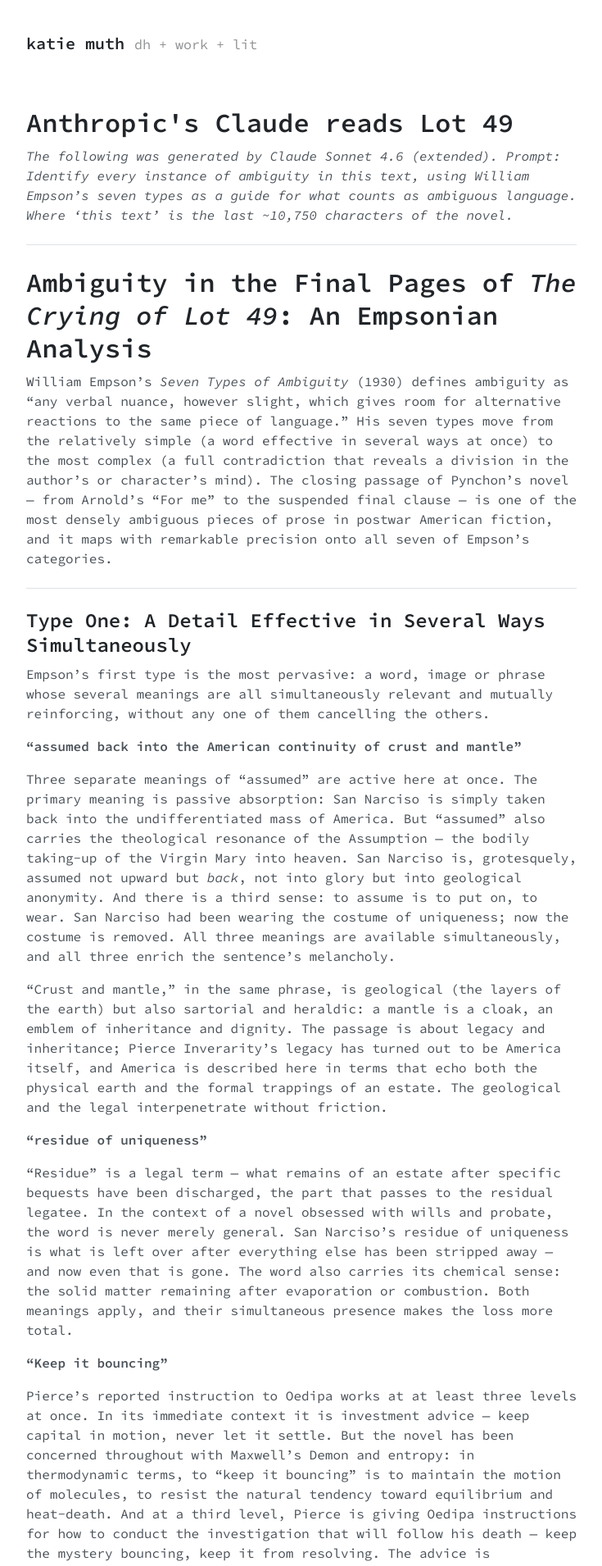
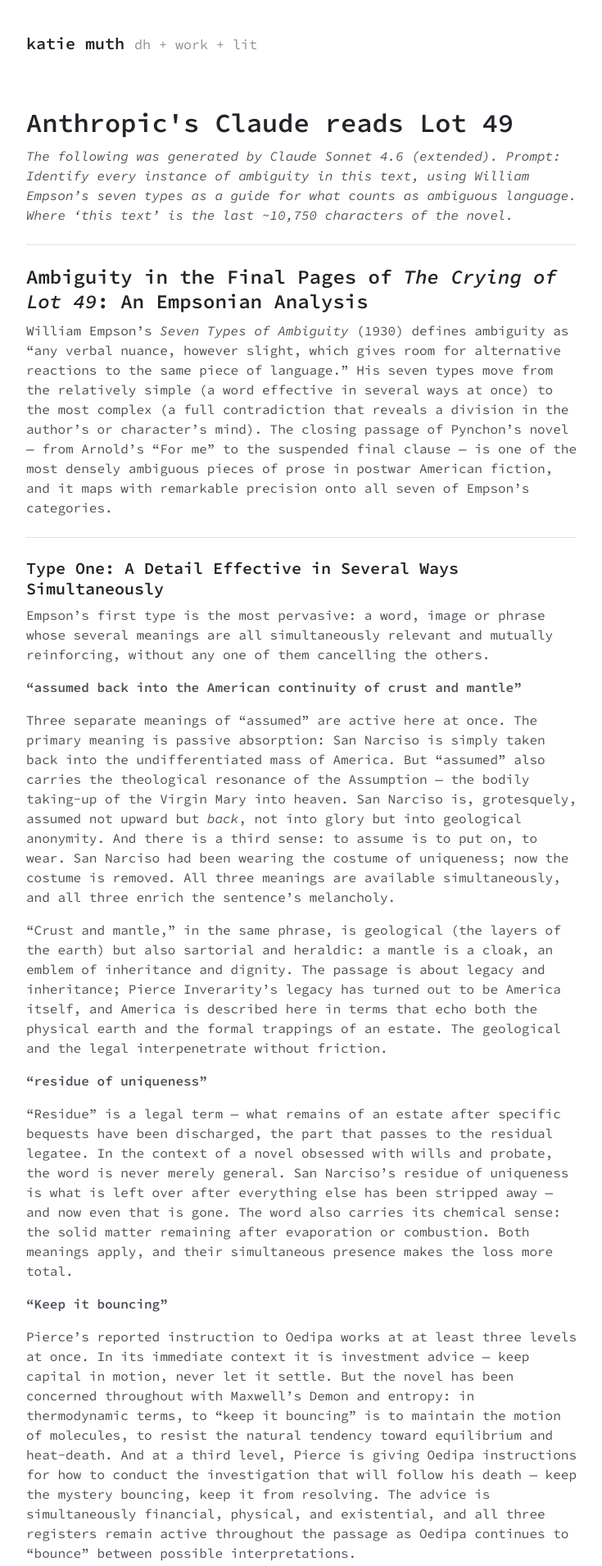
Before and after one commit to krmuth/krmuth.github.io, a Jekyll site: the page built from lot49_empson_analysis.md, in a window 1280 px wide. Shown: the top 1910 px of the page at 82% size, without its empty margins (272-1007 px from the left). Built offline with Jekyll 4.4.1, drawn with Linux system fonts in a browser that asks for light colours.

```diff
--- a/lot49_empson_analysis.md
+++ b/lot49_empson_analysis.md
@@ -6,13 +6,13 @@ title: Anthropic's Claude reads Lot 49
 *The following was generated by Claude Sonnet 4.6 (extended). Prompt: Identify every instance of ambiguity in this text, using William Empson's seven types as a guide for what counts as ambiguous language. Where 'this text' is the last ~10,750 characters of the novel.*
 
 ---
-# Ambiguity in the Final Pages of *The Crying of Lot 49*: An Empsonian Analysis
+## Ambiguity in the Final Pages of *The Crying of Lot 49*: An Empsonian Analysis
 
 William Empson's *Seven Types of Ambiguity* (1930) defines ambiguity as "any verbal nuance, however slight, which gives room for alternative reactions to the same piece of language." His seven types move from the relatively simple (a word effective in several ways at once) to the most complex (a full contradiction that reveals a division in the author's or character's mind). The closing passage of Pynchon's novel — from Arnold's "For me" to the suspended final clause — is one of the most densely ambiguous pieces of prose in postwar American fiction, and it maps with remarkable precision onto all seven of Empson's categories.
 
 ---
 
-## Type One: A Detail Effective in Several Ways Simultaneously
+### Type One: A Detail Effective in Several Ways Simultaneously
 
 Empson's first type is the most pervasive: a word, image or phrase whose several meanings are all simultaneously relevant and mutually reinforcing, without any one of them cancelling the others.
 
@@ -40,7 +40,7 @@ The three terms accumulate in a way that is effective in several ways simultaneo
 
 ---
 
-## Type Two: Two or More Alternative Meanings Are Fully Resolved Into One
+### Type Two: Two or More Alternative Meanings Are Fully Resolved Into One
 
 Empson's second type describes an instance where two distinct meanings of a word or phrase do not merely coexist but fuse — where the metaphorical and the literal, or the abstract and the concrete, become perfectly coincident.
 
@@ -58,7 +58,7 @@ Pierce "wrote the testament" to harass a onetime mistress, or to encode the Tris
 
 ---
 
-## Type Three: Two Apparently Unconnected Meanings Given Simultaneously (the Pun or Zeugma)
+### Type Three: Two Apparently Unconnected Meanings Given Simultaneously (the Pun or Zeugma)
 
 Type three occurs when a single word or construction generates two meanings that belong to entirely different semantic fields, with no evident connection between them except the accident of the same word.
 
@@ -80,7 +80,7 @@ The novel's title, withheld until the final clause, compresses several unconnect
 
 ---
 
-## Type Four: Alternative Meanings That Combine to Clarify a Complicated State of Mind
+### Type Four: Alternative Meanings That Combine to Clarify a Complicated State of Mind
 
 Empson's fourth type describes ambiguities that do not so much confuse the reader as precisely convey a psychological complexity — where the multiplicity of meaning *is* the meaning, reflecting an unsettled, contradictory, or unresolved state in the character or speaker.
 
@@ -102,7 +102,7 @@ The three nouns — expansion, visit, instruction — are deliberately vague. Oe
 
 ---
 
-## Type Five: A Fortunate Confusion — Where the Author Discovers a Meaning in the Process of Writing
+### Type Five: A Fortunate Confusion — Where the Author Discovers a Meaning in the Process of Writing
 
 Empson describes his fifth type as arising when a writer "does not know what he thinks about something and is trying to find out." It occurs when a simile goes "wrong" in a productive way, or when a metaphor runs ahead of the argument and discovers something unexpected.
 
@@ -122,7 +122,7 @@ The first sentence builds toward the sublime — a descending angel, a priestly
 
 ---
 
-## Type Six: What Is Said Is Contradictory or Irrelevant, Forcing the Reader to Invent Meanings
+### Type Six: What Is Said Is Contradictory or Irrelevant, Forcing the Reader to Invent Meanings
 
 In Empson's sixth type, the statement as written is contradictory, tautological, or somehow inadequate, and the reader must do interpretive work to make sense of it.
 
@@ -140,7 +140,7 @@ These two sentences are placed in apposition as though they are equivalent — t
 
 ---
 
-## Type Seven: Full Contradiction — Two Meanings That Are Irreconcilable, Revealing a Fundamental Division
+### Type Seven: Full Contradiction — Two Meanings That Are Irreconcilable, Revealing a Fundamental Division
 
 Empson's seventh type is the most extreme: a statement where two readings are "the two opposite meanings defined by the context," and no synthesis is available. The ambiguity does not enrich the meaning but splits it.
 
@@ -162,7 +162,7 @@ The entire penultimate paragraph is structured as a series of binary oppositions
 
 ---
 
-## Conclusion
+### Conclusion
 
 What makes this passage extraordinary, by Empson's own standards, is that it does not deploy ambiguity as ornament but as argument. The uncertainties are not incidental — they are the subject. Pynchon is writing about a character who cannot determine whether the world is full of hidden meaning or entirely empty of it, and the language at every level enacts that indeterminacy. Type One ambiguities (the compressed, multi-valent words like "assumed," "residue," "Keep it bouncing") carry the texture of a world in which everything might mean several things at once. Type Seven ambiguities (true paranoia, beaten death, the final either/or) carry the structural argument that some of these meanings are not compatible, and that we may be forced to choose without any means of choosing. The passage ends where it ends — on a suspended clause, before a revelation — because to arrive at the resolution of any of these ambiguities would be to destroy the condition the novel is describing.
 
```
